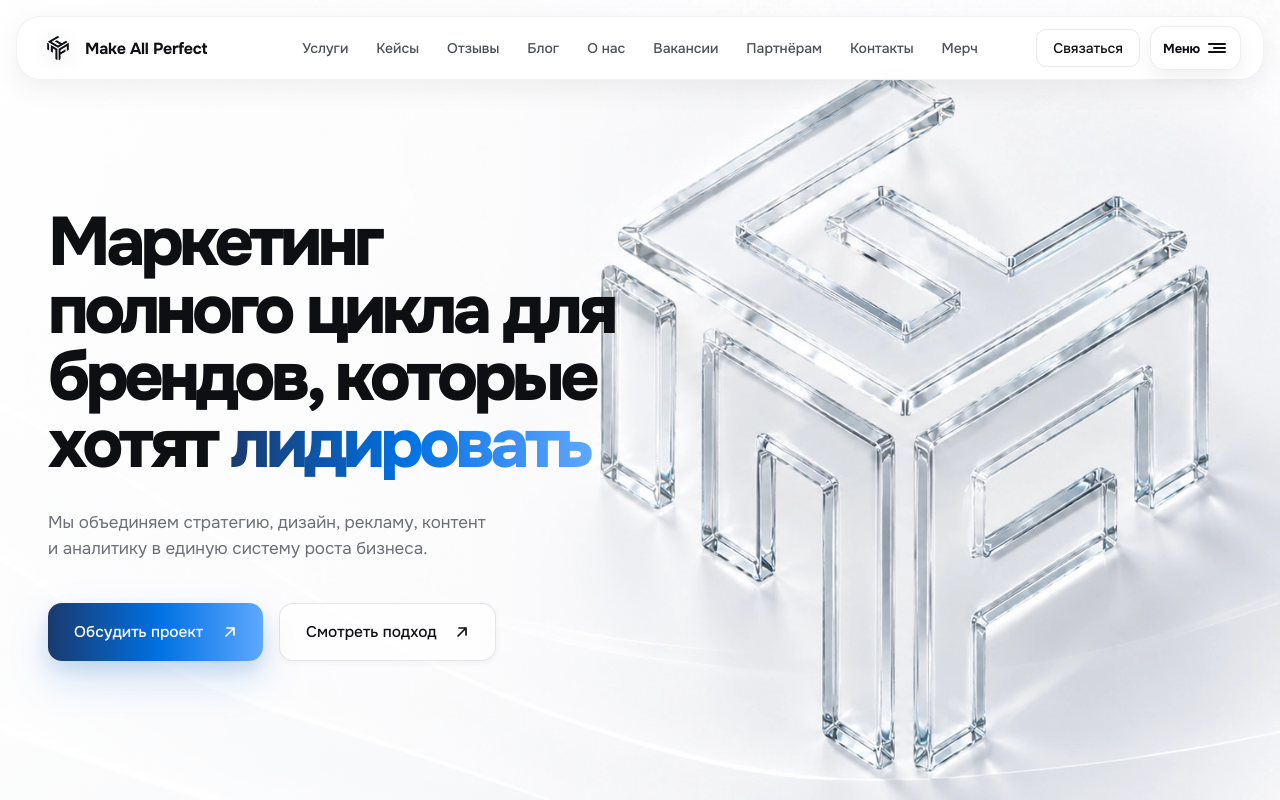
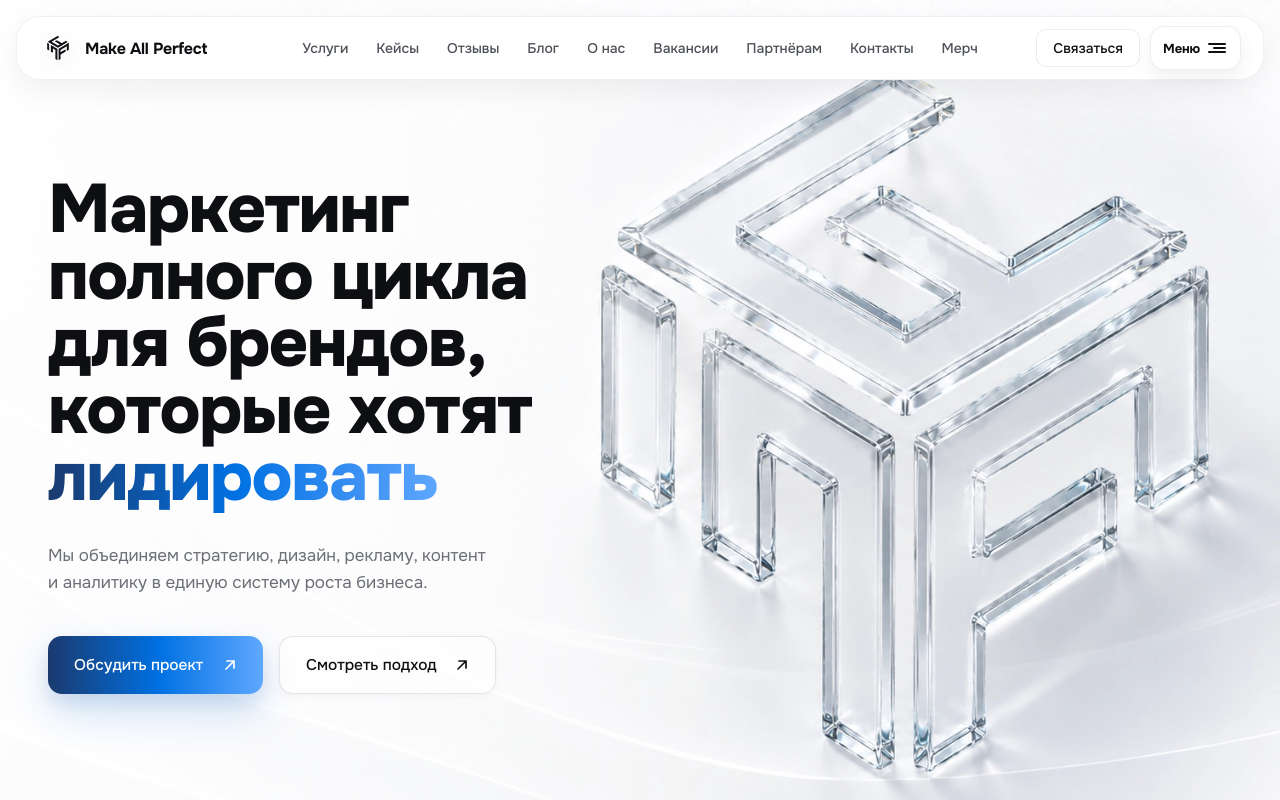
Before and after one commit to makeallperfectcompany/map2, a Next.js app: page / in a window 1280 px wide. Shown: the top 800 px of the page. Built offline with nearby package versions, Linux system fonts and the light colour scheme.

Commit message:
fix: reduce negative letter-spacing on hero titles from -0.065em to -0.02em

```diff
--- a/src/components/sections/HeroSection.module.css
+++ b/src/components/sections/HeroSection.module.css
@@ -54,7 +54,7 @@
   font-weight: 850;
   font-size: clamp(60px, 5.35vw, 86px);
   line-height: 0.98;
-  letter-spacing: -0.065em;
+  letter-spacing: -0.02em;
   color: var(--ink);
   margin: 0 0 30px;
 }
```
